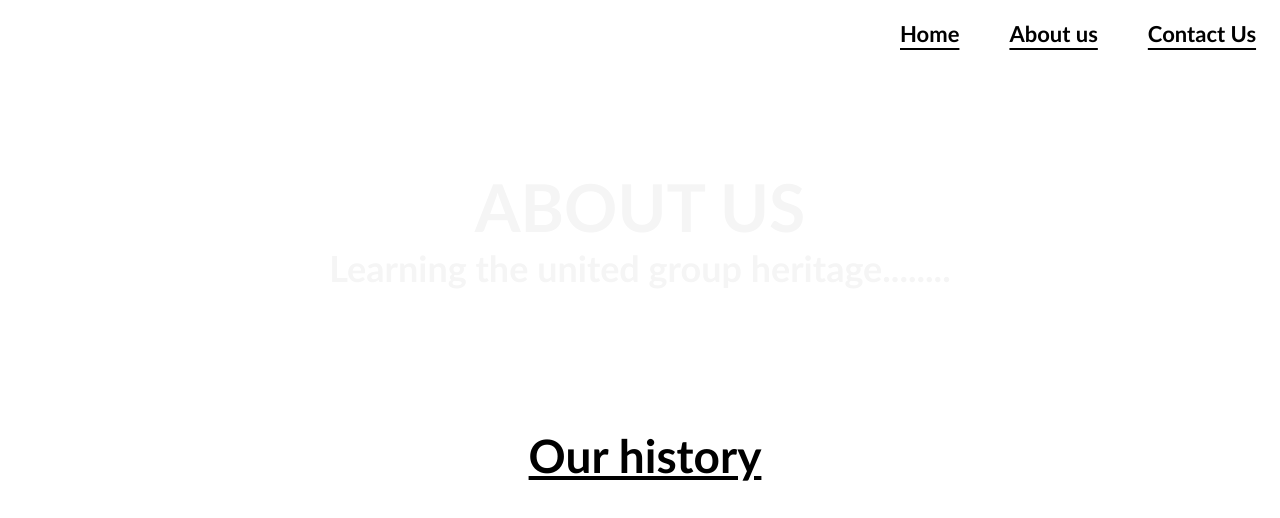
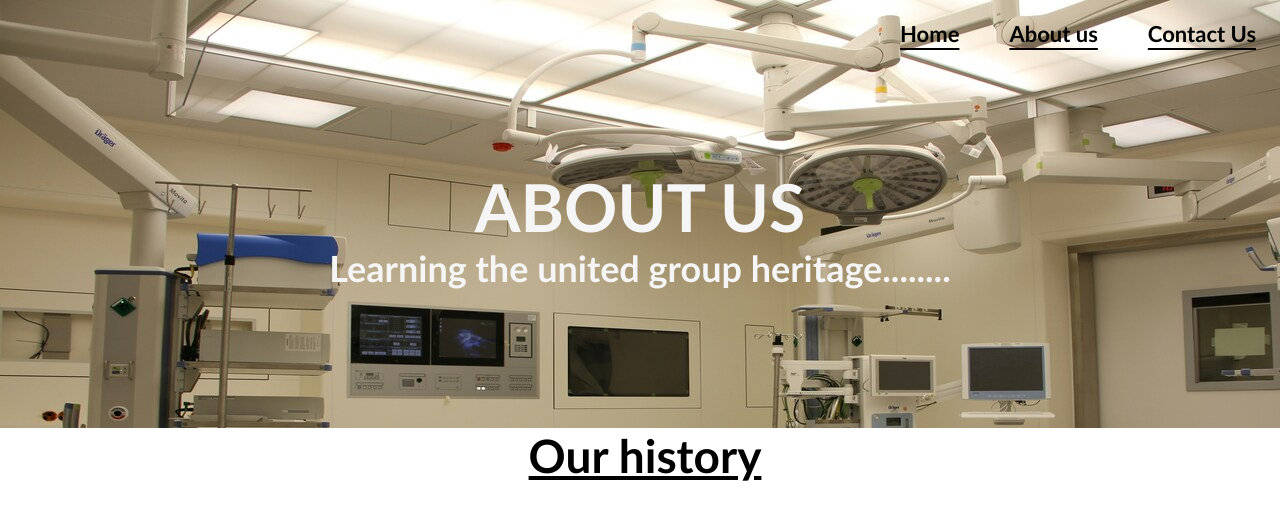
Before and after one commit to Atafo1/hospital, a plain HTML site: page aboutus.html in a window 1280 px wide. Shown: the top 518 px of the page. Drawn offline with Linux system fonts and the light colour scheme; a web font is replaced by a local one.

Commit message:
Update style5.css

```diff
--- a/style5.css
+++ b/style5.css
@@ -1,5 +1,5 @@
 body{
-    background-image: url(images/aboutusbg1.jpg);
+    background-image: url(aboutusbg1.jpg);
   /* Ensures the image covers the entire area */
  /* Prevents the image from repeating */
  background-repeat: no-repeat;
```
